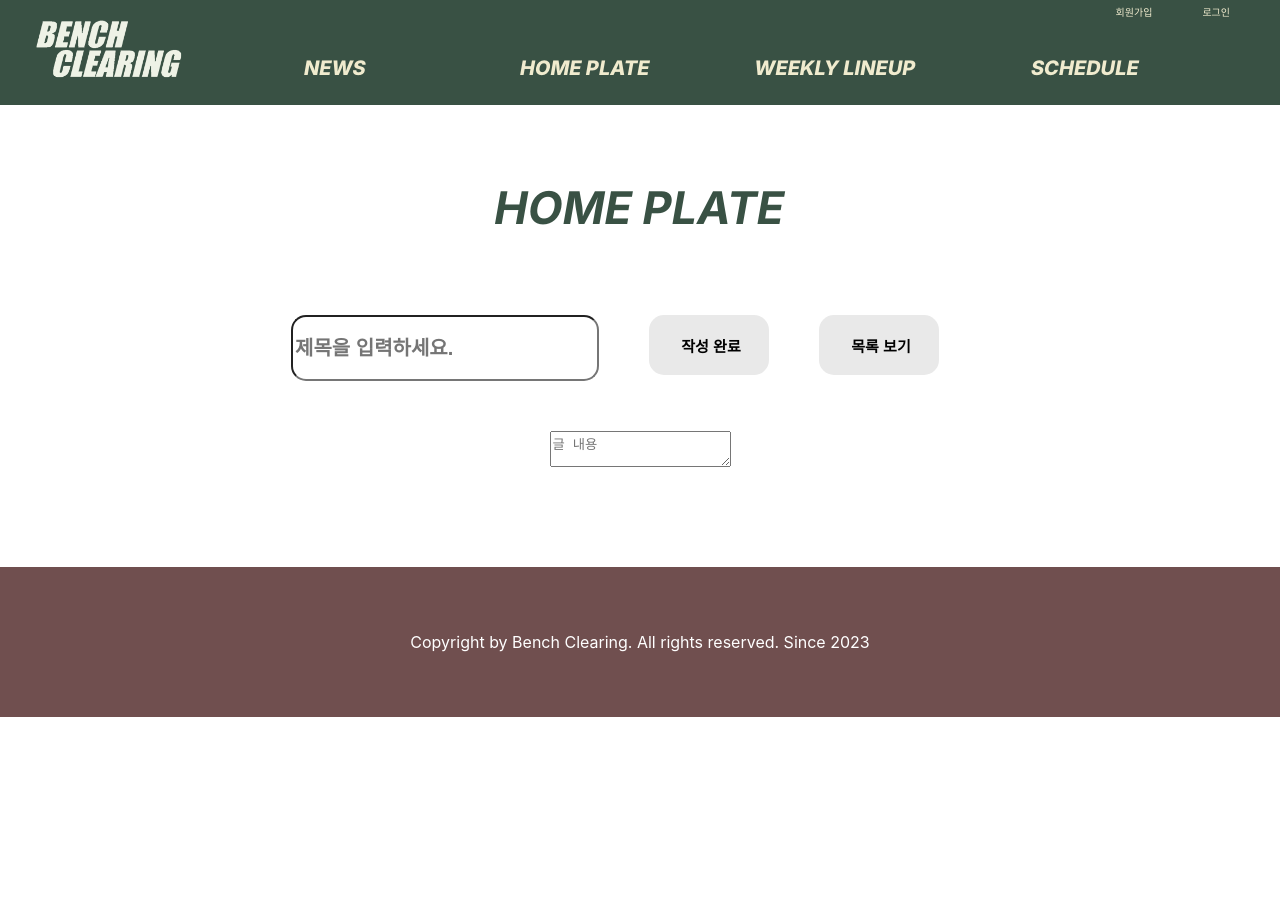
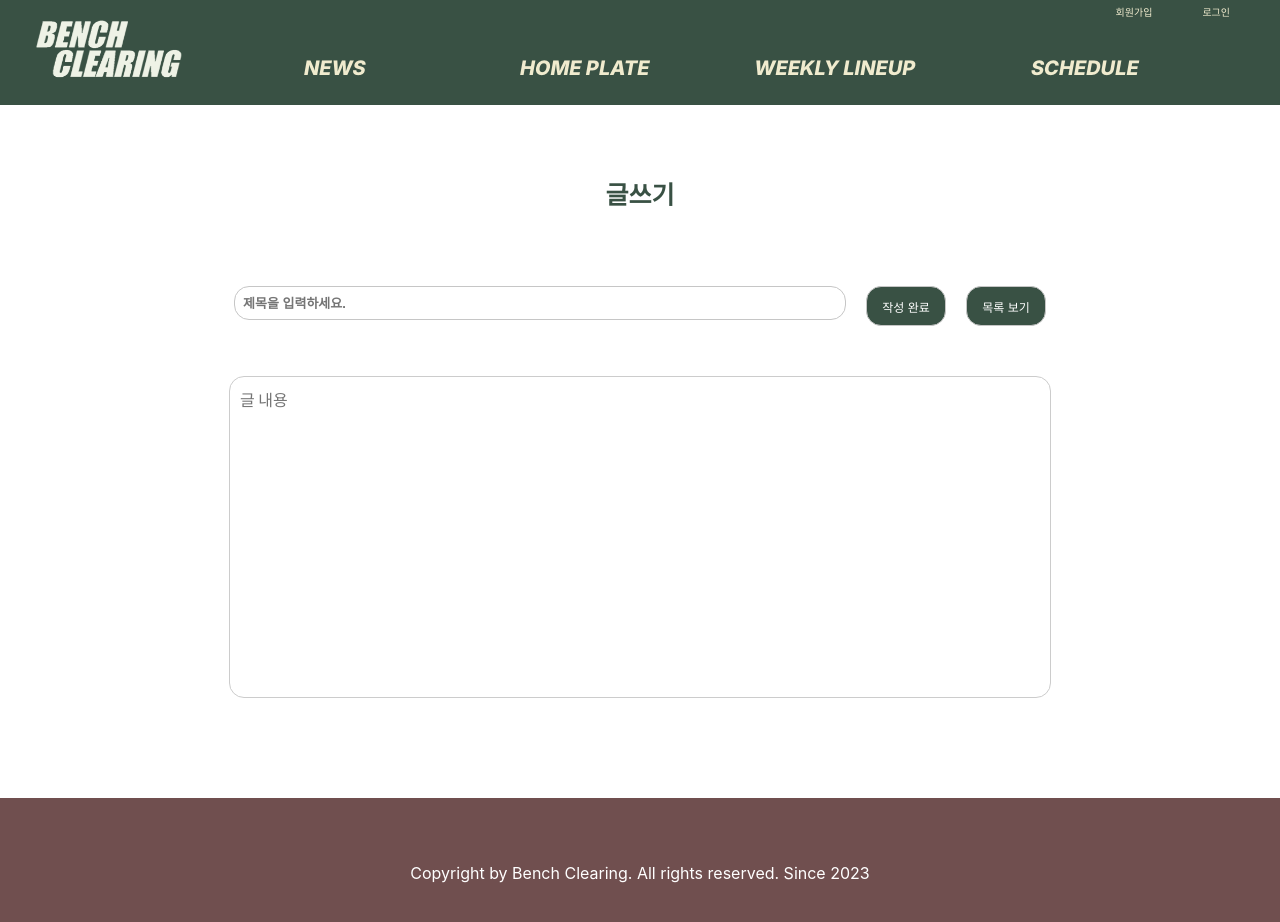
Before and after one commit to kimchoker/Mini_project_Frontend, a React (Create React App) app: page /homeplate/Write in a window 1280 px wide. Shown: the top 922 px of the page. Before the commit the page ends 800 px from the top, so only its background shows below. Built offline with nearby package versions, Linux system fonts and the light colour scheme.

Commit message:
홈플레이트 수정

```diff
--- a/src/pages/HomePlateWrite.js
+++ b/src/pages/HomePlateWrite.js
@@ -16,35 +16,48 @@ const BoardBlock = styled.div`
   font-family: 'Noto Sans KR', sans-serif;
   gap: 50px;
   .Board {
-    font-family: 'inter';
-    font-size: 45px;
-    transform: skew(-10deg);
+    font-size: 25px;
     color: #395144;
   }
   .write_header{
     display: flex;
-    gap: 50px;
+    gap: 20px;
     }
     button{
-    width: 120px;
-    height: 60px;
-    font-size: 15px;
-    font-weight: bold;
-    border: 0;
+    width: 80px;
+    height: 40px;
+    font-size: 12px;
+
+    border: 1px solid #c6c6c6;
     border-radius: 15px;
     outline: none;
-    padding-left: 10px;
-    background-color: rgb(233, 233, 233);
+
+    background-color: #395144;
+    color: white;
     cursor: pointer;
     }
     .input_title {
-        width: 300px;
-        height: 60px;
-        font-size: 20px;
+        width: 600px;
+        height: 30px;
+        font-size: 13px;
         font-weight: bold;
         border-radius: 15px;
+        margin-left: 20px;
+        border: 1px solid #c6c6c6;
+        padding-left: 8px;
     }
 
+    .contents {
+    width: 800px;
+    height: 300px;
+    padding: 10px;
+    font-size: 16px;
+    border-radius: 15px;
+    border: 1px solid #ccc;
+    resize: none;
+    font-family: 'Noto Sans KR', sans-serif;
+    outline: none;
+  }
 `;
 
 
@@ -53,32 +66,44 @@ const Write = () => {
     const navigate = useNavigate();
     const [modalOpen, setModalOpen] = useState(false);
     const [modalText, setModalText] = useState("작성이 완료되었습니다.");
+    const [type, setType] = useState("");
     const openModal = () => {
         setModalOpen(true);
     }
 
     const closeModal = () => {
         setModalOpen(false);
+
+    }
+
+    const nav = () => {
         navigate('/homeplate');
     }
 
     const handleBack = () => {
-        navigate('/homeplate');
+        setType("open");
+        setModalText("작성중인 글은 저장되지 않습니다. 목록으로 이동하시겠습니까?");
+        setModalOpen(true);
+
     }
 
+    const writeGo = () => {
+
+    }
 
     return(
         <BoardBlock>
-            <h1 className="Board">HOME PLATE</h1>
+            <h3 className="Board">글쓰기</h3>
                 <div className="write_header">
                     <input type="text" class="input_title" placeholder="제목을 입력하세요." />
-                        <button type="submit" onClick={openModal}>작성 완료</button>
+                        <button type="submit" onClick={writeGo}>작성 완료</button>
                         <button onClick={handleBack}>목록 보기</button>
-                        <Modal open={modalOpen} close={closeModal} header="알림">
+                        <Modal open={modalOpen} type={type} close={closeModal} confirm={nav} header="BENCH CLEARING">
                             {modalText}
                         </Modal>
                 </div>
                     <textarea class="contents" placeholder="글 내용"></textarea>
+
 
             </BoardBlock>
     );
--- a/src/utils/Modal.js
+++ b/src/utils/Modal.js
@@ -22,10 +22,13 @@ const ModalStyle = styled.div`
     outline: none;
     cursor: pointer;
     border: 0;
+    width: 60px;
+    height: 40px;
+    margin: 5px;
   }
   .modal > section {
     width: 90%;
-    max-width: 350px;
+    max-width: 400px;
     text-align: center;
     margin: 0 auto;
     border-radius: 0.3rem;
```
